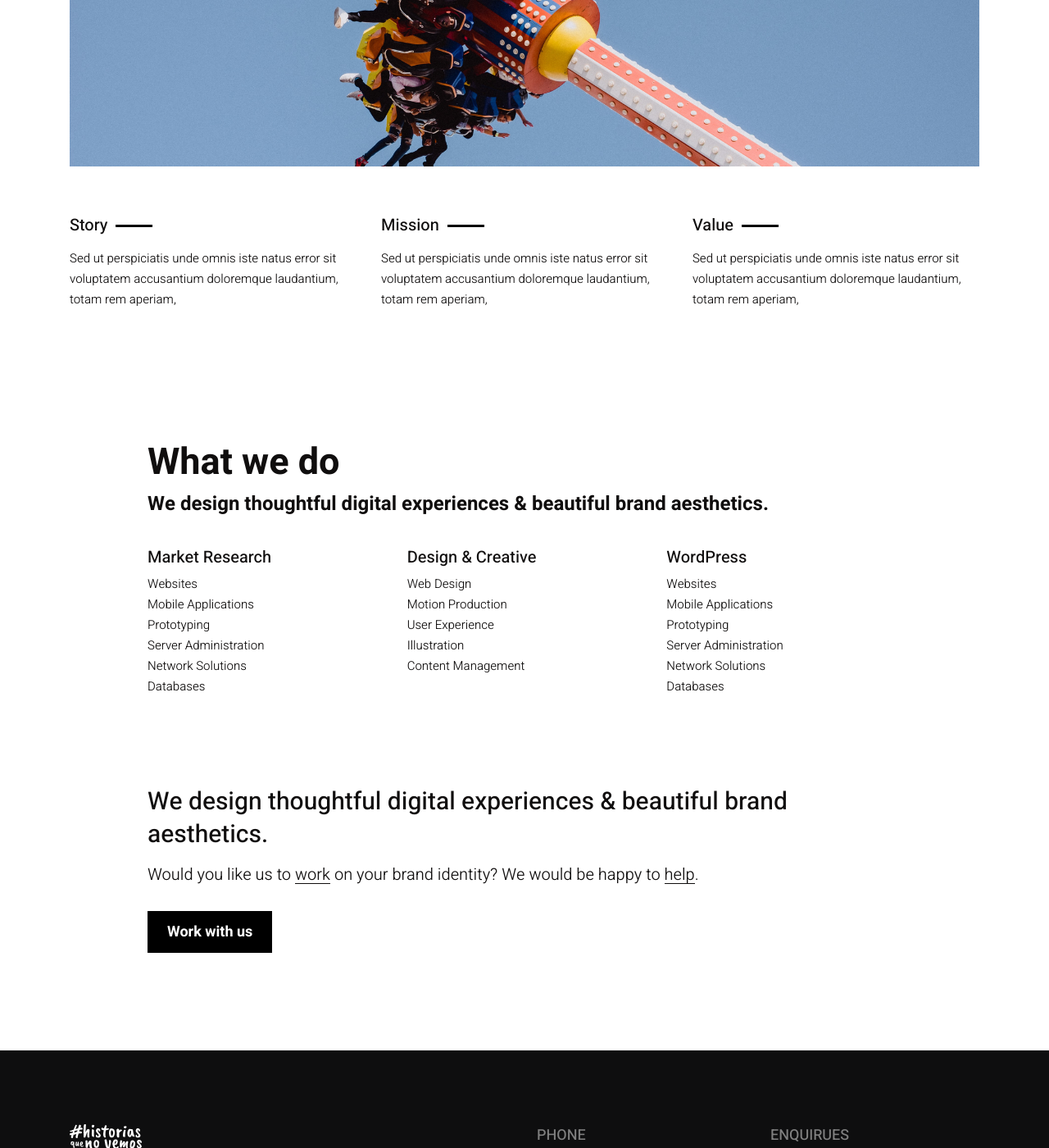
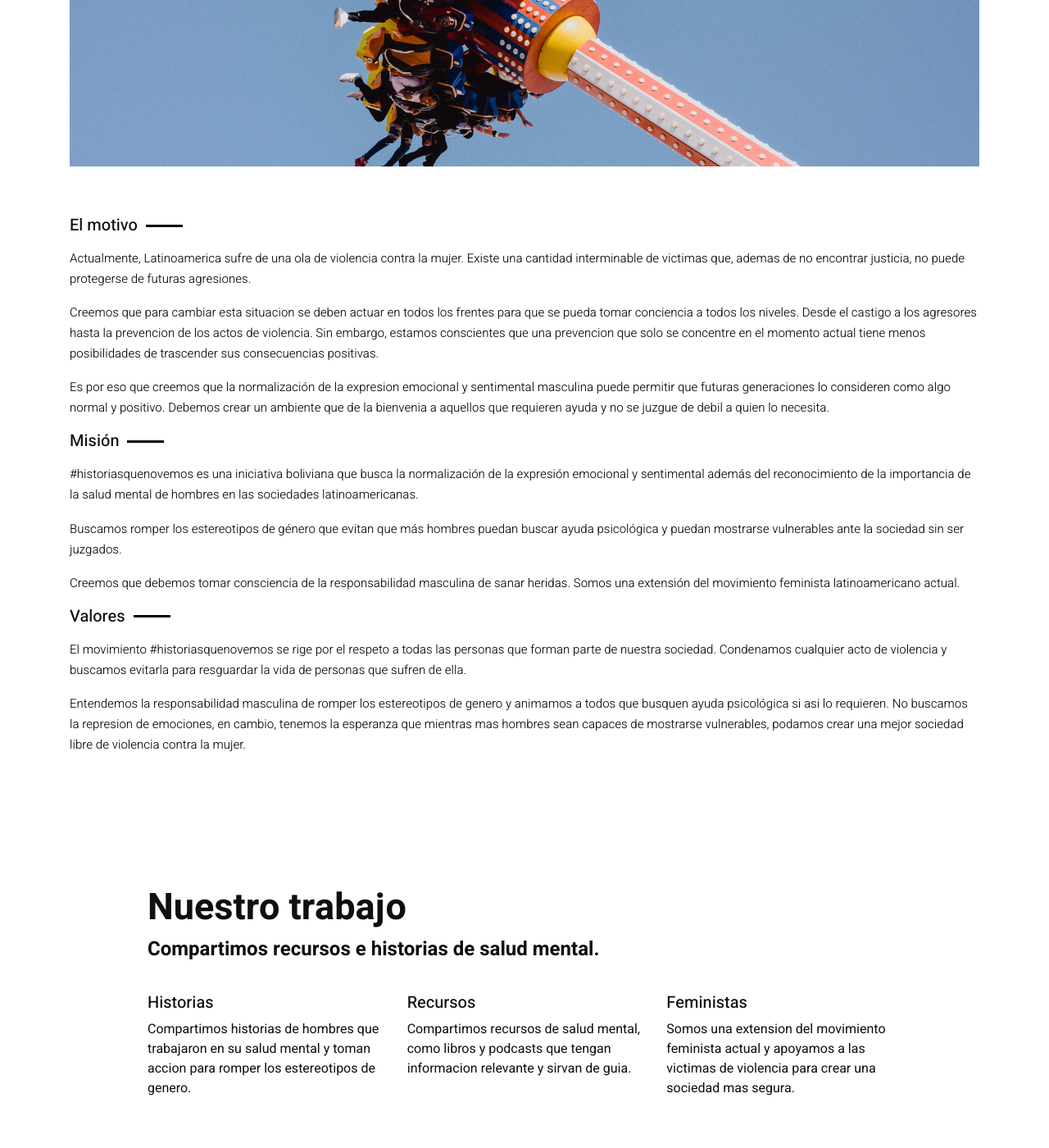
Before and after one commit to historiasquenovemos/historiasquenovemos.github.io, a Jekyll site: the page built from nosotros.html, in a window 1280 px wide and 1400 px high, scrolled down 439 px. Shown: the whole window at 82% size. Built offline with Jekyll 4.4.1, drawn with Linux system fonts in a browser that asks for light colours; some of the changed text lies outside the part shown.

Commit message:
Updating about page and footer.

```diff
--- a/_layouts/default.html
+++ b/_layouts/default.html
@@ -29,23 +29,19 @@
         <div class="container">
             <div class="footer-content">
                 <div class="row">
-                    <div class="col-md-6">
+                    <div class="col-md-8">
                         <img src="/assets/images/Logo_1.svg" alt="oleez" class="footer-logo">
-                        <p class="footer-intro-text">Aprendiendo a buscar ayuda y reconocer las emociones masculinas. Tomando la responsabilidad de nuestra salud mental.</p>
+                        <p>Aprendiendo a buscar ayuda y reconocer las emociones masculinas. Tomando la responsabilidad de nuestra salud mental.</p>
                         <nav class="footer-social-links">
                             <a href="http://instagram.com/historiasquenovemos/" target="_blank"><i class="ri-facebook-line"></i></a>
                             <a href="http://instagram.com/historiasquenovemos/" target="_blank"><i class="ri-instagram-line"></i></a>
                         </nav>
                     </div>
-                    <div class="col-md-6">
+                    <div class="col-md-4">
                         <div class="row">
-                            <div class="col-md-6 footer-widget-text">
-                                <h6 class="widget-title">PHONE</h6>
-                                <p class="widget-content">+80 (0)5 12 34 95 89</p>
-                            </div>
-                            <div class="col-md-6 footer-widget-text">
-                                <h6 class="widget-title">ENQUIRUES</h6>
-                                <p class="widget-content">info@oleez.site</p>
+                            <div class="col-12 footer-widget-text text-right">
+                                <h6 class="widget-title">CONTACTO</h6>
+                                <p class="widget-content">historiasquenovemos@gmail.com</p>
                             </div>
                         </div>
                     </div>
@@ -53,7 +49,7 @@
             </div>
             <div class="footer-text">
                 <p class="mb-md-0">©  2020, oleez Theme. Made with passion by <a href="https://www.bootstrapdash.com" target="_blank" rel="noopener noreferrer" class="text-reset">BootstrapDash</a>.</p>
-                <p class="mb-0">All right reserved.</p>
+                <p class="mb-0">#historiasquenovemos.</p>
             </div>
         </div>
     </footer>
--- a/_layouts/historias.html
+++ b/_layouts/historias.html
@@ -6,10 +6,9 @@ layout: default
         <h1 class="post-title wow fadeInUp">{{ page.title }}</h1>
         <div class="row justify-content-center mb-4">
             <div class="col-12 col-lg-10 col-xl-8 blog-post-wrapper">
-                <div class="post-header wow fadeInUp">
+                <div class="post-header wow fadeInUp text-center">
                     <img src="/assets/images/historias/{{ page.thumbnail }}" alt="blog post"
-                        class="post-featured-image">
-                    <p class="post-date">January 29, 2020</p>
+                        class="post-featured-image" style="max-width: 300px;">
                 </div>
                 <div class="post-content wow fadeInUp">
                     {{ content }}
--- a/nosotros.html
+++ b/nosotros.html
@@ -3,73 +3,107 @@ layout: default
 title: Nosotros
 ---
 <div class="container">
-    <h1 class="oleez-page-title wow fadeInUp">About Us</h1>
-    <p class="oleez-page-header-content wow fadeInUp">A design and development agency based in London. We create digital products that make people’s lives easier.</p>
+    <h1 class="oleez-page-title wow fadeInUp">Sobre nosotros</h1>
+    <p class="oleez-page-header-content wow fadeInUp">Aprendiendo a buscar ayuda y reconocer las emociones masculinas.
+        Tomando la responsabilidad de nuestra salud mental.</p>
     <img src="assets/images/About/about@2x.jpg" alt="about" class="w-100 wow fadeInUp">
     <section class="oleez-about-features">
         <div class="row">
-            <div class="col-md-4 mb-5 mb-md-0 feature-card wow fadeInUp">
-                <h5 class="feature-card-title">Story</h4>
-                <p class="feature-card-content">Sed ut perspiciatis unde omnis iste natus error sit voluptatem accusantium doloremque laudantium, totam rem aperiam, </p>
+            <div class="col-12 mb-5 mb-md-0 feature-card wow fadeInUp">
+                <h5 class="feature-card-title">El motivo</h5>
+                <div class="feature-card-content">
+                    <p>Actualmente, Latinoamerica sufre de una ola de violencia contra la mujer. Existe una cantidad
+                        interminable de victimas que, ademas de no encontrar justicia, no puede protegerse de futuras
+                        agresiones.
+                    </p>
+                    <p>
+                        Creemos que para cambiar esta situacion se deben actuar en todos los frentes para que se pueda
+                        tomar conciencia a todos los niveles. Desde el castigo a los agresores hasta la prevencion de
+                        los actos de violencia. Sin embargo, estamos conscientes que una prevencion que solo se
+                        concentre en el
+                        momento actual tiene menos posibilidades de trascender sus consecuencias positivas.
+                    </p>
+                    <p>
+                        Es por eso que creemos que la normalización de la expresion emocional y sentimental masculina
+                        puede permitir que futuras generaciones lo consideren como algo normal y positivo. Debemos crear
+                        un ambiente que de la bienvenia a aquellos que requieren ayuda y no se juzgue de debil a quien
+                        lo necesita.
+                    </p>
+                </div>
             </div>
-            <div class="col-md-4 mb-5 mb-md-0 feature-card wow fadeInUp">
-                <h5 class="feature-card-title">Mission</h4>
-                <p class="feature-card-content">Sed ut perspiciatis unde omnis iste natus error sit voluptatem accusantium doloremque laudantium, totam rem aperiam, </p>
+            <div class="col-12 mb-5 mb-md-0 feature-card wow fadeInUp">
+                <h5 class="feature-card-title">Misión</h5>
+                <div class="feature-card-content">
+                    <p>
+                        #historiasquenovemos es una iniciativa boliviana que busca la normalización de la expresión
+                        emocional y sentimental además del reconocimiento de la importancia de la salud mental de
+                        hombres en las sociedades latinoamericanas.
+                    </p>
+                    <p>Buscamos romper los estereotipos de género que evitan que más hombres puedan buscar ayuda
+                        psicológica y puedan mostrarse vulnerables ante la sociedad sin ser juzgados.
+                    </p>
+                    <p>
+                        Creemos que debemos tomar consciencia de la responsabilidad masculina de sanar heridas.
+                        Somos una extensión
+                        del
+                        movimiento feminista latinoamericano actual.
+                    </p>
+                </div>
             </div>
-            <div class="col-md-4 mb-5 mb-md-0 feature-card wow fadeInUp">
-                <h5 class="feature-card-title">Value</h4>
-                <p class="feature-card-content">Sed ut perspiciatis unde omnis iste natus error sit voluptatem accusantium doloremque laudantium, totam rem aperiam, </p>
+            <div class="col-12 mb-5 mb-md-0 feature-card wow fadeInUp">
+                <h5 class="feature-card-title">Valores</h5>
+                <div class="feature-card-content">
+                    <p>
+                        El movimiento #historiasquenovemos se rige por el respeto a todas las personas que forman parte
+                        de nuestra sociedad. Condenamos cualquier acto de violencia y buscamos evitarla para resguardar
+                        la vida de personas que sufren de ella.
+                    </p>
+                    <p>
+                        Entendemos la responsabilidad masculina de romper los estereotipos de genero y animamos a todos
+                        que busquen ayuda psicológica si asi lo requieren. No buscamos la represion de emociones, en
+                        cambio, tenemos la esperanza que mientras mas hombres sean capaces de mostrarse vulnerables,
+                        podamos crear una mejor sociedad libre de violencia contra la mujer.
+                    </p>
+                </div>
             </div>
         </div>
     </section>
     <section class="oleez-what-we-do">
         <div class="row">
             <div class="col-lg-10 offset-lg-1">
-                <h2 class="section-title wow fadeInUp">What we do</h2>
-                <h4 class="section-subtitle wow fadeInUp">We design thoughtful digital experiences & beautiful brand aesthetics.</h4>
+                <h2 class="section-title wow fadeInUp">Nuestro trabajo</h2>
+                <h4 class="section-subtitle wow fadeInUp">Compartimos recursos e historias de salud mental.</h4>
                 <div class="row">
                     <div class="col-md-4 mb-5 mb-md-0 wow fadeInUp">
-                        <h5 class="what-we-do-list-title">Market Research</h5>
-                        <ul class="what-we-do-list">
-                            <li>Websites</li>
-                            <li>Mobile Applications</li>
-                            <li>Prototyping</li>
-                            <li>Server Administration</li>
-                            <li>Network Solutions</li>
-                            <li>Databases</li>
-                        </ul>
+                        <h5 class="what-we-do-list-title">Historias</h5>
+                        <p>
+                            Compartimos historias de hombres que trabajaron en su salud mental y toman accion para
+                            romper los estereotipos de genero.
+                        </p>
                     </div>
                     <div class="col-md-4 mb-5 mb-md-0 wow fadeInUp">
-                        <h5 class="what-we-do-list-title">Design & Creative</h5>
-                        <ul class="what-we-do-list">
-                            <li>Web Design</li>
-                            <li>Motion Production</li>
-                            <li>User Experience</li>
-                            <li>Illustration</li>
-                            <li>Content Management</li>
-                        </ul>
+                        <h5 class="what-we-do-list-title">Recursos</h5>
+                        <p>
+                            Compartimos recursos de salud mental, como libros y podcasts que tengan informacion
+                            relevante y sirvan de guia.
+                        </p>
                     </div>
                     <div class="col-md-4 mb-5 mb-md-0 wow fadeInUp">
-                        <h5 class="what-we-do-list-title">WordPress</h5>
-                        <ul class="what-we-do-list">
-                            <li>Websites</li>
-                            <li>Mobile Applications</li>
-                            <li>Prototyping</li>
-                            <li>Server Administration</li>
-                            <li>Network Solutions</li>
-                            <li>Databases</li>
-                        </ul>
+                        <h5 class="what-we-do-list-title">Feministas</h5>
+                        <p>
+                            Somos una extension del movimiento feminista actual y apoyamos a las victimas de violencia
+                            para crear una sociedad mas segura.
+                        </p>
                     </div>
                 </div>
             </div>
         </div>
     </section>
-    <section class="oleez-about-work-with-us wow fadeInUp">
+    <section class="oleez-what-we-do">
         <div class="row">
             <div class="col-lg-10 offset-lg-1">
-                <h2 class="section-title">We design thoughtful digital experiences & beautiful brand aesthetics.</h2>
-                <p class="section-subtitle">Would you like us to <a href="#!">work</a>  on your brand identity? We would be happy to <a href="#!">help</a>.</p>
-                <a href="#!" class="btn work-with-us-btn">Work with us</a>
+                <h2 class="section-title wow fadeInUp">Impulsamos la ayuda profesional</h2>
+                <h4 class="section-subtitle wow fadeInUp">*Ante cualquier problema emocional o psicológico, recomendamos contactar a un profesional.</h4>
             </div>
         </div>
     </section>
```
Also changed, not shown: _historias/jhimy-michel.md (+2 -7 lines), index.html (+8 -3 lines), assets/images/org_cusifem.png (added), assets/images/org_empojuve_lapaz.png, historias/jj-ruescas.txt (renamed from _historias/jj-ruescas.txt), historias/mirko-taski-quisbert-cossio.txt (renamed from _historias/mirko-taski-quisbert-cossio.txt).
